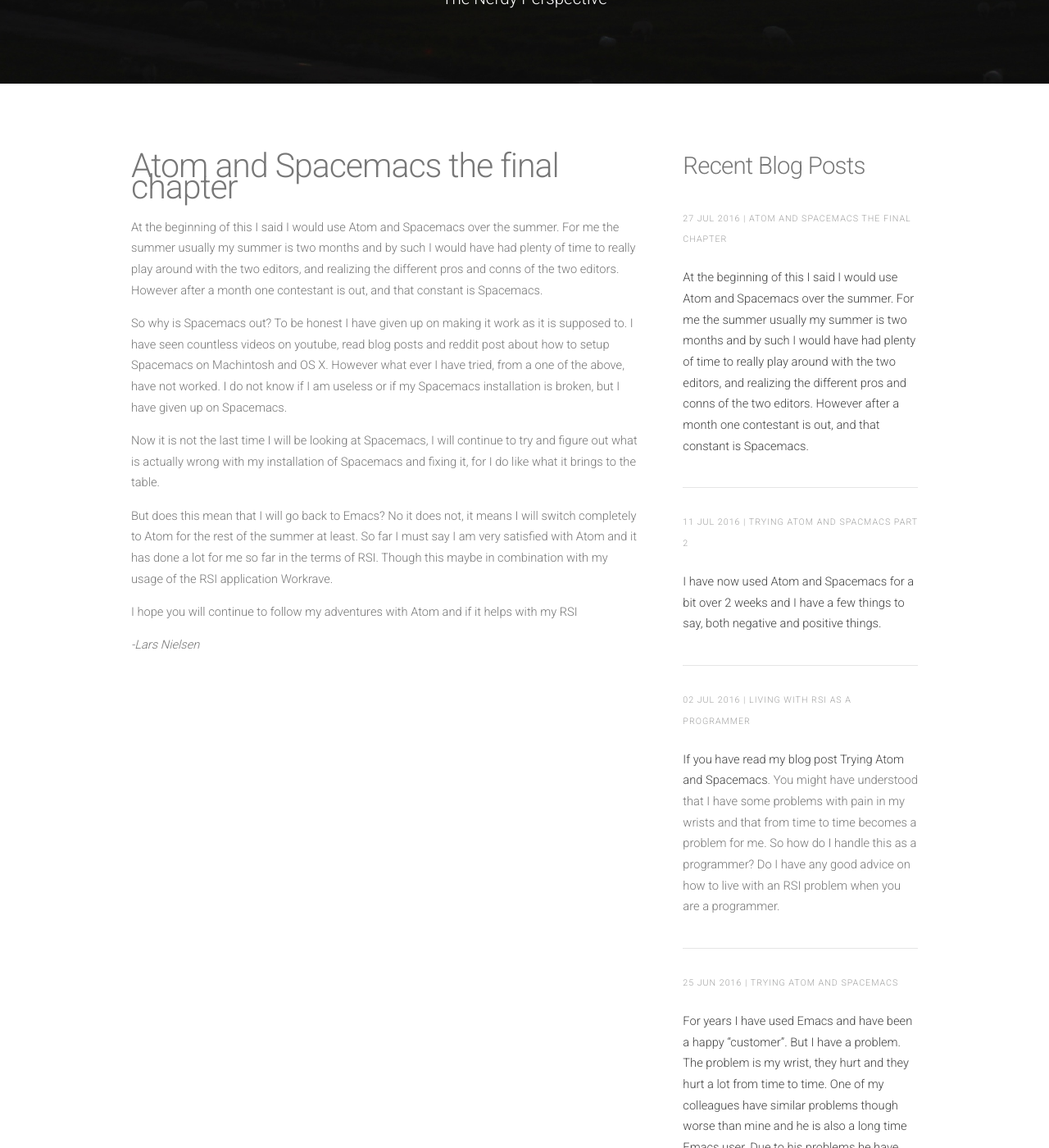
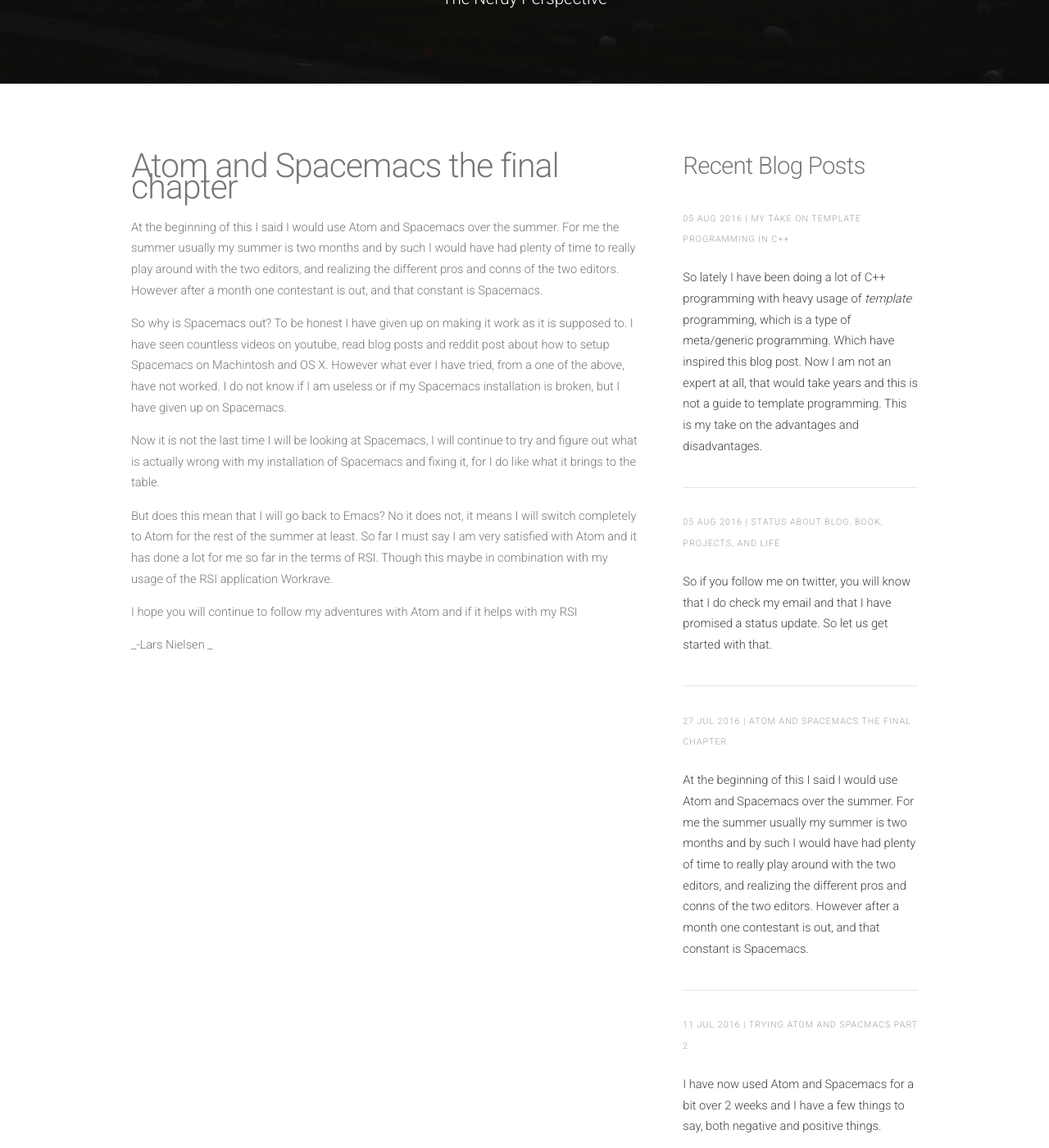
Before and after one commit to looopTools/looopTools.github.io, a Jekyll site: the page built from _posts/2016-07-27-atom-spacemacs-the-final-chapter.md, in a window 1280 px wide and 1400 px high, scrolled down 276 px. Shown: the whole window at 82% size. Built offline with Jekyll 4.4.1, drawn with Linux system fonts in a browser that asks for light colours; nearby versions of some CDN libraries; part of the change alters nothing that is shown; some of the changed text lies outside the part shown.

Commit message:
new posts

```diff
--- a/_posts/2016-07-27-atom-spacemacs-the-final-chapter.md
+++ b/_posts/2016-07-27-atom-spacemacs-the-final-chapter.md
@@ -29,4 +29,4 @@ Workrave.
 I hope you will continue to follow my adventures with Atom and if it helps with
 my RSI
 
-_-Lars Nielsen_
+_-Lars Nielsen _
--- /dev/null
+++ b/_posts/2016-08-05-status.md
@@ -0,0 +1,52 @@
+---
+layout: post
+title: Status about blog, book, projects, and life
+categories: programming C++
+---
+So if you follow me on twitter, you will know that I do check my email and that
+I have promised a status update. So let us get started with that.
+
+First of I apologize for not posting more, but I have been very buzzy. It is not
+an excuse for not posting but rather a reason for why I hopefully will be
+posting more soon.
+
+## Status on my book
+
+I have decided to change my approach to how I write a bit. Instead of forcing
+myself to write, I will be writing when I have inspiration, which seems to give
+a much better result. Also I will be writing more detailed character sheets, as
+this sometimes have put a stop to my writing, as I was not completely certain
+how a given character would react, and especially one particular character have
+given me troubles. But I am still working on the book, and so far I am happy
+about writing.
+
+## Status on projects
+
+GOOD NEWS IrisPause is currently being tested by a couple of developers I know
+whom also have problems with RSI injuries and they seem to like it.
+
+logJS has been site lined at the moment, not because I do not want to make it
+better, but because I am currently working on a benchmarking tool for C++. Which
+requires a lot of my attention at the moment. But Lars that project is not on
+your github page profile. Yes it is, it is just private until I have worked a
+lot more on the code and how to make proper profiles.
+
+## Status on blog
+
+It is my goal to make a post at least once every second week from now on.
+
+But that is not why this point is on the agenda, the reason is that I am
+currently working on a new theme. Again really? Yes, this is because I do not
+like the currently design, I think it is strange and it reminds a lot about
+another webpage I designed lately, and I would like to get away from this.
+The design should be more sleek and simple and less confusing elements.
+
+## Personal life
+
+I have completed my first university degree, and now holds a Bachelor in
+Software Engineering, so that is good and I will start on my masters the second
+of September.
+
+Hope to see you here soon.
+
+_-Lars Nielsen_
--- /dev/null
+++ b/_posts/2016-08-05-template-programming.md
@@ -0,0 +1,86 @@
+---
+layout: post
+title: My take on Template Programming in C++
+categories: programming C++
+---
+So lately I have been doing a lot of C++ programming with heavy usage of
+_template_ programming, which is a type of meta/generic programming. Which have
+inspired this blog post. Now I am not an expert at all, that would  take years
+and this is not a guide to template programming. This is my take on the
+advantages and disadvantages.
+
+So let us get started, what does _template_ programming enable you to do? Well
+it enables you to make your code dynamic, in the sense that types are first
+determined at compile time, and not while you are coding. This means that we
+can create methods which can take different kind of types, depending on how it
+is invoked.
+
+    template<typename Type>
+    class vector
+    {
+    public:
+        vector(uint32_t size);
+        vector();
+
+        void push_back(Type item);
+        Type pop();
+    private:
+        uint32_t m_size;
+    };
+
+Let us continue based on the code example above, just so we have some common
+ground. We have a template of the following structure `template<typename Type>`,
+this is a type template which allow a type to be "dynamic" until compile time,
+where the type will be set in stone, and then type checking is performed. This
+type for of template allows us to create a vector like `auto x = vector<int>();`
+or `auto y = vector<double>();`.
+
+We are also able to create templates of variadic length, and based on a pre set
+type. But as this is not a guide, we will not dwell on this. But if you are into
+C++ programming take a look at here: [cppreference:Template](http://en.cppreference.com/mwiki/index.php?title=Special%3ASearch&search=template&button=)
+. Bonus info [cppreference.com](http://en.cppreference.com/w/) is an awesome
+reference database for C++ and I use it often.
+
+So what is the advantages and disadvantages with using templates? Well like
+all generic programming, it often lessens the amount of code you actually have
+to write. For example can these methods using polymorphism
+
+    int add(int x, int y);
+    double add(double x, double y);
+    float add(float x, float y);
+    int add(int x, float y);
+
+Be replace with a single method utilizing templates:
+
+    template<typename TypeOne, typename TypeTwo>
+    TypeOne add(TypeOne x, TypeTwo y)
+
+But is this a good idea, to replace a set of type specific functions with a
+single template function? In my opinion both yes and no. No because if you are a
+newcomer to software development, you need to understand different concepts such
+as polymorphism and type compatibility, writing functions with specified types
+seems to be a good way to learn both in my opinion. Therefore I suggest
+newcomers to actually write out the code, you can always learn tricks for
+writing less code. But it is also a good idea, for the experienced developer it
+can be quite the advantage to write lesser code and by such become a more
+efficient and accomplished programmer.
+
+However in addition to lessen the amount of code, it can also make it hard to
+get and overview of a codebase. If you as a developer is not familiar with
+template, heck not only templates, generic programming in general it can be
+really hard to get an overview over codebase using generic programming. Some
+would argue that if code is hard to write, it should be hard to read. I would
+argue that if code is hard to read, you as a developer wrote it wrong.
+
+Another disadvantages with template programming is the header only approach. The
+functions I have written above, cannot be defined in a `.cpp` file, why I am not
+completely certain about, but it is annoying. But why it is annoying, well it is
+because it increase compile time. The smallest change in the code of a header
+file can/will result in a recompilation of an entire project. Which can take a
+lot of time if you are working on a very large project.
+
+So is template programming a go or a no-go? Well after working with it, everyday
+for a week I can say that I love it, and would not be without it. I would like
+to recommend template programming for non-novice C++ developers.
+
+_-Lars Nielsen_
```
